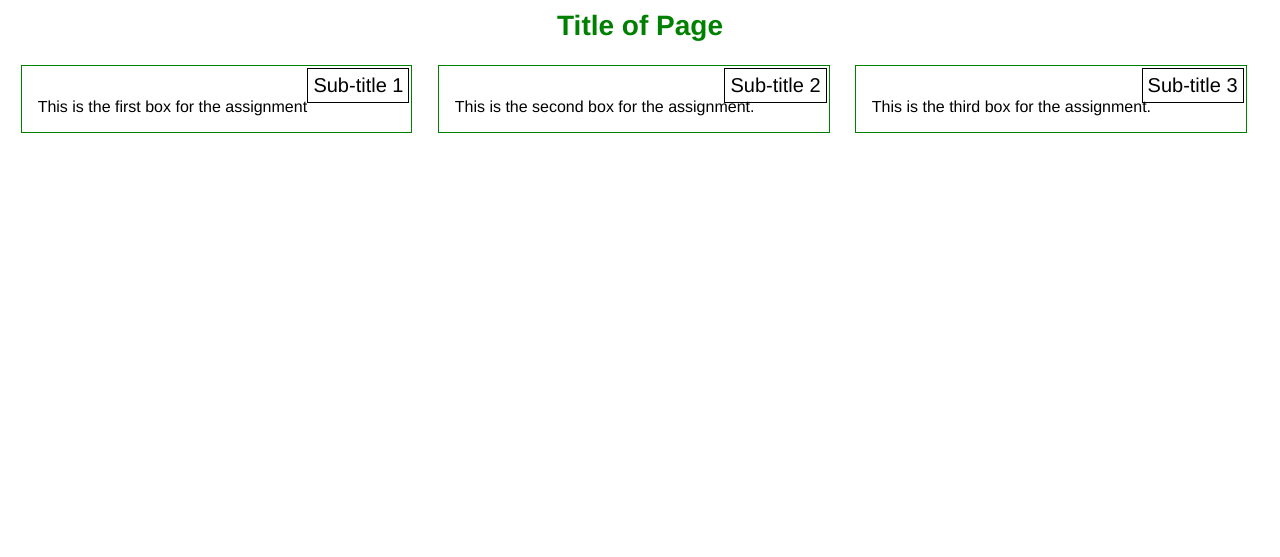
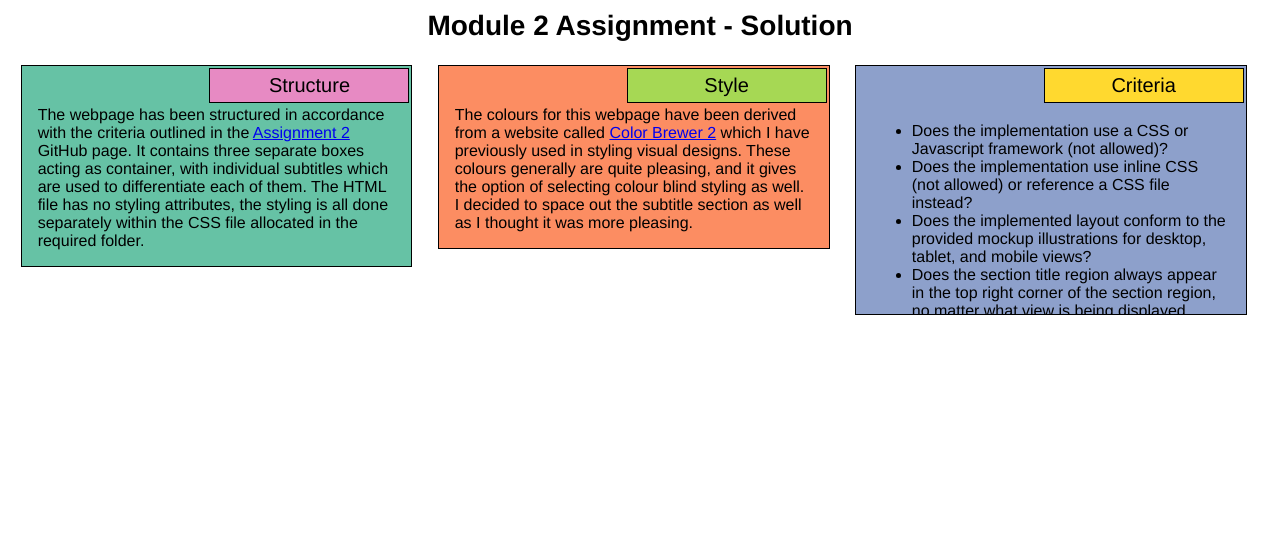
Before and after one commit to pgallego96/module2-assignment, a plain HTML site: page module2-solution/index.html in a window 1280 px wide. Drawn offline with Linux system fonts and the light colour scheme.

Commit message:
Updating coursework, final version

```diff
--- a/module2-solution/css/style.css
+++ b/module2-solution/css/style.css
@@ -7,7 +7,7 @@
 
 #title {
 	font-size: 175%;
-	color: green;
+	color: black;
 	text-align: center;
 	margin: 10px;
 }
@@ -20,15 +20,46 @@
 	position: absolute;
 	top: 2px;
 	right: 2px;
+	width: 10em;
 }
 
 .container {
 	position: relative;
 	padding: 1em;
-	padding-top: 2em;
+	padding-top: 2.5em;
 	border-width: 1px;
 	border-style: solid;
-	border-color: green;
+	border-color: black;
+	min-height: 150px;
+	max-height: 250px;
+}
+
+.scroller {
+	overflow: auto;
+}
+
+#b1 {
+	background-color: #66c2a5;
+}
+
+#b2 {
+	background-color: #fc8d62;
+}
+
+#b3 {
+	background-color: #8da0cb;
+}
+
+#s1 {
+	background-color: #e78ac3;
+}
+
+#s2 {
+	background-color: #a6d854;
+}
+
+#s3 {
+	background-color: #ffd92f;
 }
 
 @media (min-width: 992px) {
--- a/module2-solution/index.html
+++ b/module2-solution/index.html
@@ -7,16 +7,26 @@
 	<link rel="stylesheet" href="css/style.css">
 </head>
 <body>
-	<h1 id="title"> <b>Title of Page</b> </h1>
-	<div class="container laptop tablet-6 phone"> This is the first box for the assignment
-		<div class="subtitle">Sub-title 1</div>
+	<h1 id="title"> <b>Module 2 Assignment - Solution</b> </h1>
+	<div id = "b1" class="container laptop tablet-6 phone">
+		The webpage has been structured in accordance with the criteria outlined in the <a href="https://github.com/jhu-ep-coursera/fullstack-course4/blob/master/assignments/assignment2/Assignment-2.md" target = "_blank">Assignment 2</a> GitHub page. It contains three separate boxes acting as container, with individual subtitles which are used to differentiate each of them. The HTML file has no styling attributes, the styling is all done separately within the CSS file allocated in the required folder.
+		<div id = "s1" class="subtitle">Structure</div>
 	</div>
-	<div class="container laptop tablet-6 phone"> This is the second box for the assignment.
-		<div class="subtitle">Sub-title 2</div>
+	<div id = "b2" class="container laptop tablet-6 phone">
+		The colours for this webpage have been derived from a website called <a href="https://colorbrewer2.org/" target="_blank">Color Brewer 2</a> which I have previously used in styling visual designs. These colours generally are quite pleasing, and it gives the option of selecting colour blind styling as well. I decided to space out the subtitle section as well as I thought it was more pleasing.
+		<div id = "s2" class="subtitle">Style</div>
 	</div>
-	<div class="container laptop tablet-12 phone">This is the third box for the assignment.
-		<div class="subtitle">Sub-title 3</div>
-	</div>
+	<div id = "b3" class="container laptop tablet-12 phone scroller">
+		<ul>
+			<li>Does the implementation use a CSS or Javascript framework (not allowed)?</li>
+			<li>Does the implementation use inline CSS (not allowed) or reference a CSS file instead?</li>
+			<li>Does the implemented layout conform to the provided mockup illustrations for desktop, tablet, and mobile views?</li>
+			<li>Does the section title region always appear in the top right corner of the section region, no matter what view is being displayed (desktop, tablet, or mobile)?</li>
+			<li>Is there consistent horizontal spacing between the section regions and browser edges (especially in the desktop and tablet views) and consistent vertical spacing between the regions (especially in the tablet and mobile views)?</li>
+			<li>Is there padding separating the dummy text from the edges of the section? Is the dummy text pushed down such that it doesn’t overlap the section title region?</li>
+			<li>Are the borders and colors implemented according the stated requirements?</li>
+		</ul>
+		<div  id = "s3" class="subtitle">Criteria</div>
 	</div>
 </body>
 </html>
```
